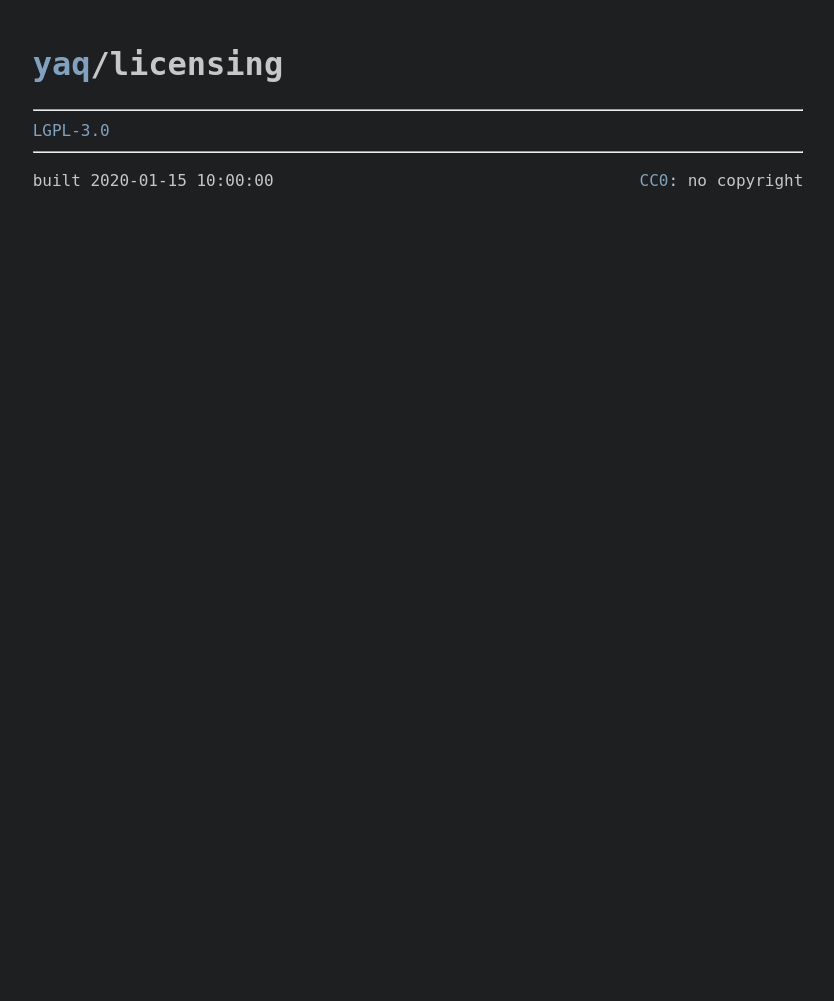
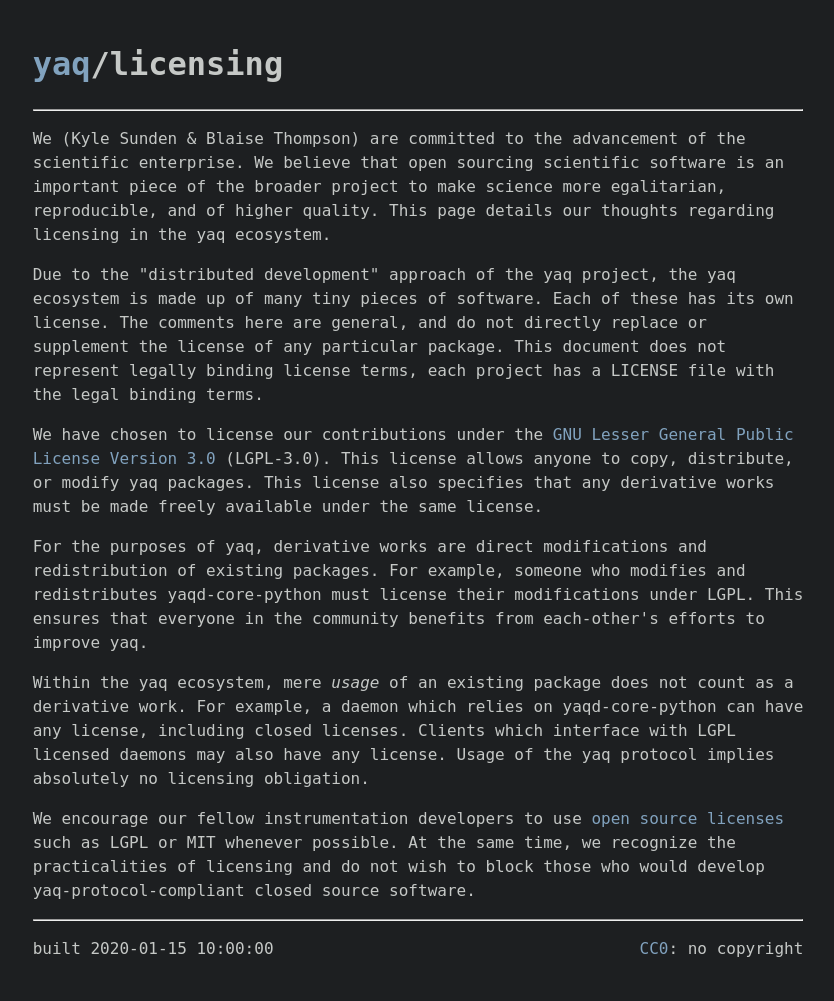
Before and after one commit to yaq-project/yaq-fyi, a Python web app: template templates/licensing.html in a window 1280 px wide. Shown: the whole page, without its empty margins (222-1056 px from the left). Before the commit the page ends 189 px from the top, so only its background shows below. Run offline with Jinja, Linux system fonts and the light colour scheme; the template is opened without the code that fills it: most values are stand-ins (such as "Sample title", 1, 10 or a date in 2020).

Commit message:
explain intention of license

```diff
--- a/templates/licensing.html
+++ b/templates/licensing.html
@@ -6,6 +6,41 @@
 
 <hr>
 
-<a href=https://tldrlegal.com/license/gnu-lesser-general-public-license-v3-%28lgpl-3%29>LGPL-3.0</a>
+<p>
+We (Kyle Sunden & Blaise Thompson) are committed to the advancement of the scientific enterprise.
+We believe that open sourcing scientific software is an important piece of the broader project to make science more egalitarian, reproducible, and of higher quality.
+This page details our thoughts regarding licensing in the yaq ecosystem.
+</p>
+
+<p>
+Due to the "distributed development" approach of the yaq project, the yaq ecosystem is made up of many tiny pieces of software.
+Each of these has its own license.
+The comments here are general, and do not directly replace or supplement the license of any particular package.
+This document does not represent legally binding license terms, each project has a LICENSE file with the legal binding terms.
+</p>
+
+<p>
+We have chosen to license our contributions under the <a href="https://www.gnu.org/licenses/lgpl-3.0-standalone.html">GNU Lesser General Public License Version 3.0</a> (LGPL-3.0).
+This license allows anyone to copy, distribute, or modify yaq packages.
+This license also specifies that any derivative works must be made freely available under the same license.
+</p>
+
+<p>
+For the purposes of yaq, derivative works are direct modifications and redistribution of existing packages.
+For example, someone who modifies and redistributes yaqd-core-python must license their modifications under LGPL.
+This ensures that everyone in the community benefits from each-other's efforts to improve yaq.
+</p>
+
+<p>
+Within the yaq ecosystem, mere <em>usage</em> of an existing package does not count as a derivative work.
+For example, a daemon which relies on yaqd-core-python can have any license, including closed licenses.
+Clients which interface with LGPL licensed daemons may also have any license.
+Usage of the yaq protocol implies absolutely no licensing obligation.
+</p>
+
+<p>
+We encourage our fellow instrumentation developers to use <a href="https://opensource.org/licenses">open source licenses</a> such as LGPL or MIT whenever possible.
+At the same time, we recognize the practicalities of licensing and do not wish to block those who would develop yaq-protocol-compliant closed source software.
+</p>
 
 {% include "footer.html" %}
```
